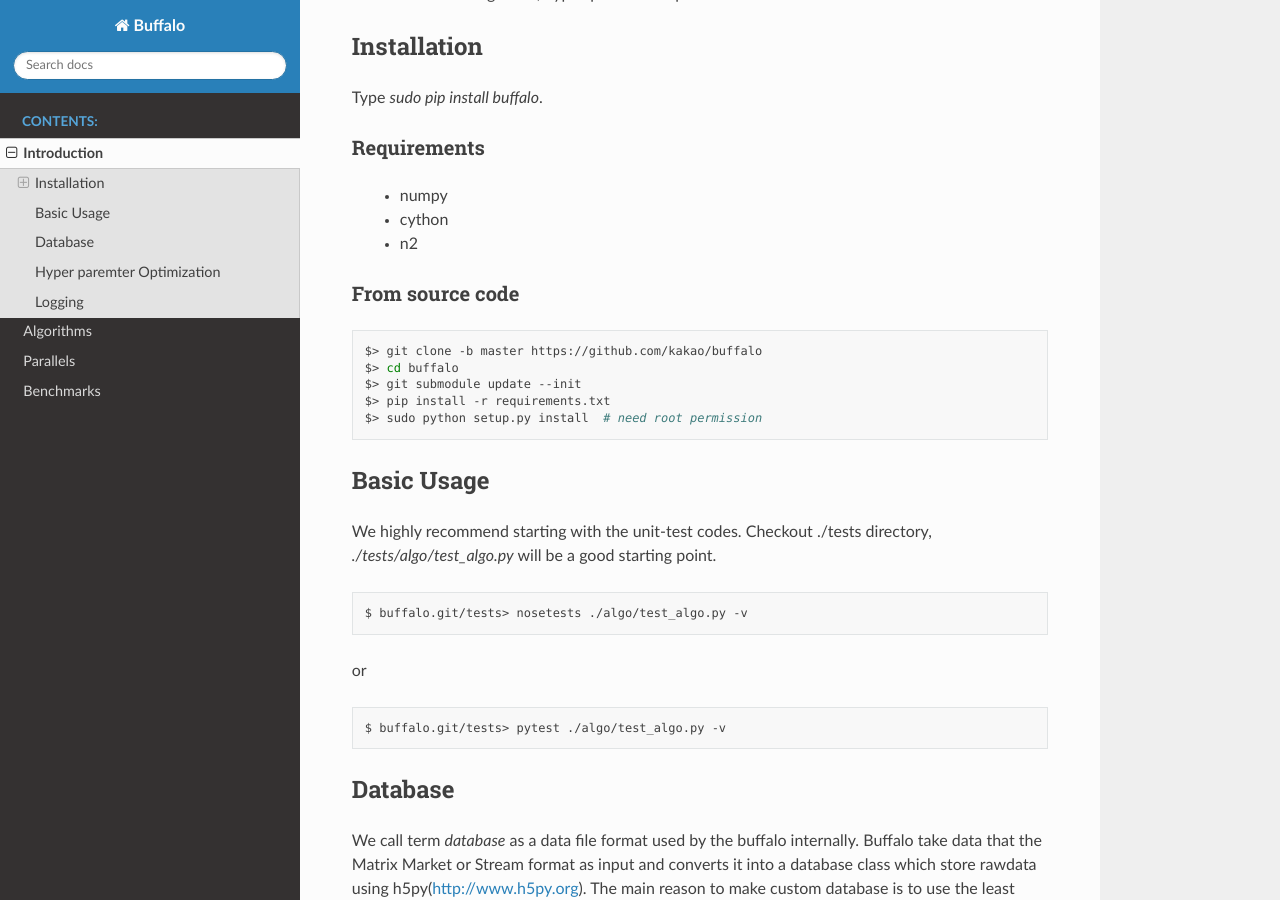
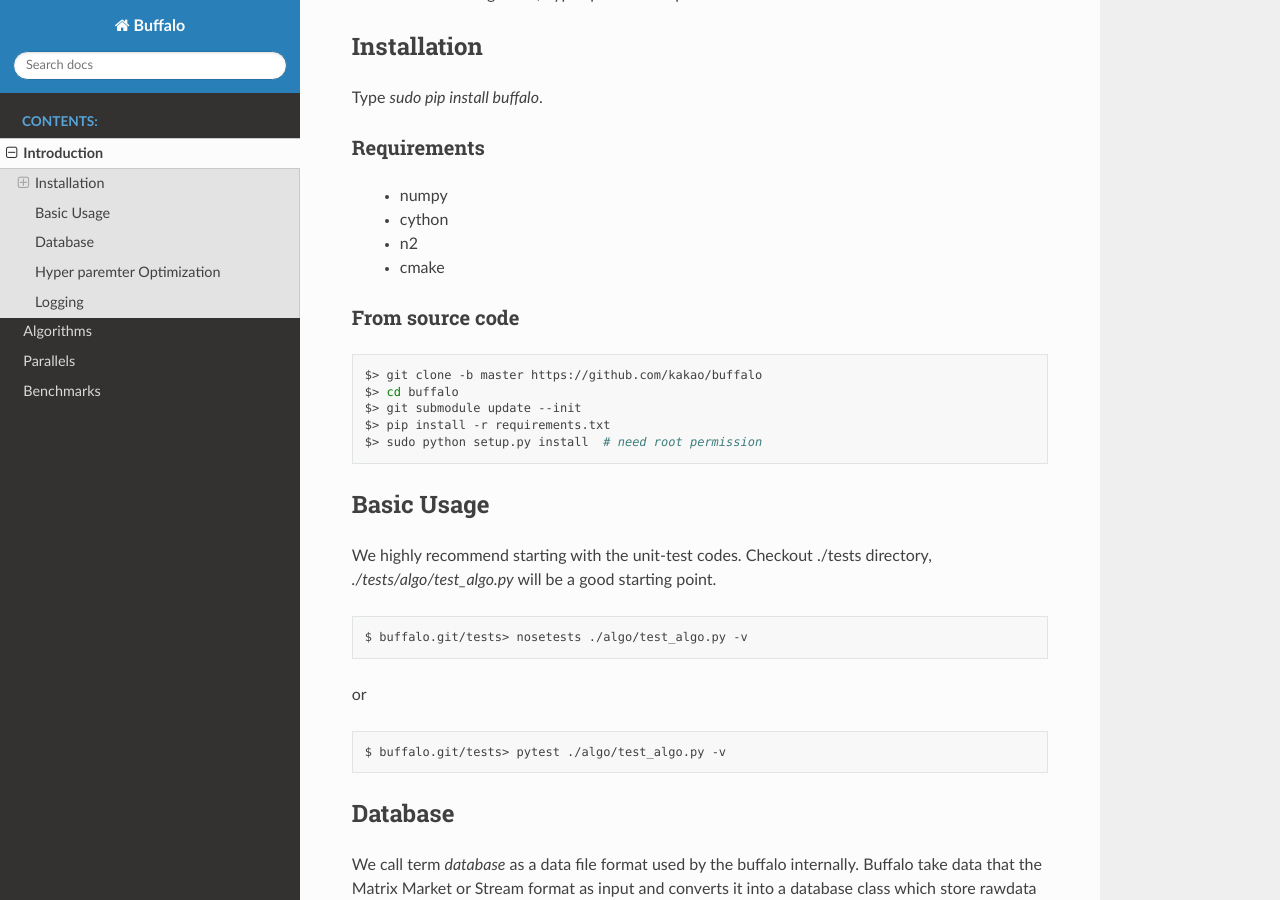
Before and after one commit to kakao/buffalo, a Sphinx documentation site: the page built from docs/intro.rst, in a window 1280 px wide and 900 px high, scrolled down 682 px. Built offline with Sphinx 7.4.7 and the Read the Docs theme 2.0.0, drawn with Linux system fonts in a browser that asks for light colours.

Commit message:
update docs

```diff
--- a/docs/intro.rst
+++ b/docs/intro.rst
@@ -28,6 +28,7 @@
   - numpy
   - cython
   - n2
+  - cmake
 
 
 From source code
```
